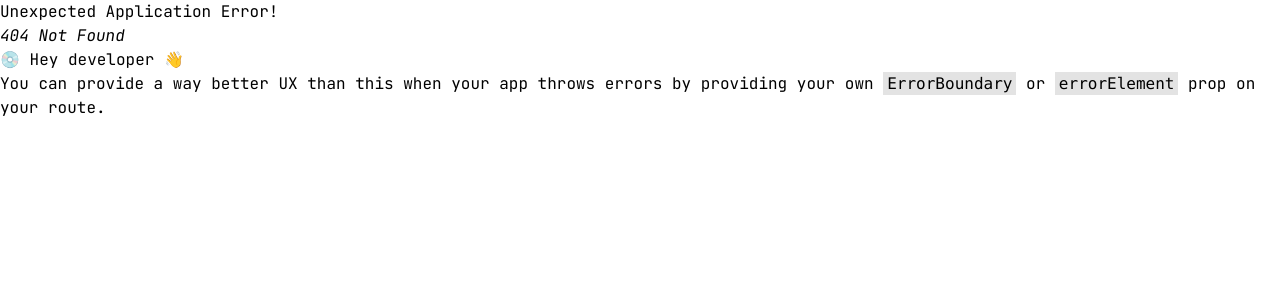
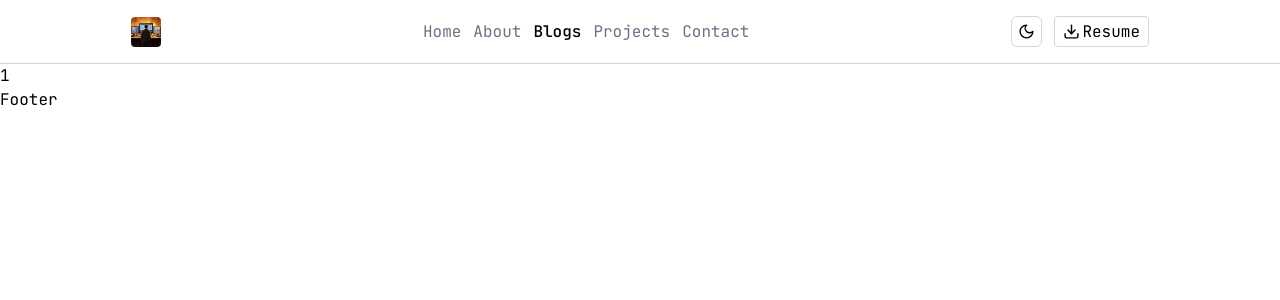
Before and after one commit to abhishekc2005/acportfolio, a React (Vite) app: page /blogs/1 in a window 1280 px wide. Before the commit this address had no page. Shown: the top 300 px of the page. Built offline with nearby package versions, Linux system fonts and the light colour scheme.

Commit message:
blogs section

```diff
--- a/package.json
+++ b/package.json
@@ -10,6 +10,8 @@
     "preview": "vite preview"
   },
   "dependencies": {
+    "@portabletext/react": "^3.2.1",
+    "@sanity/client": "^7.3.0",
     "@tailwindcss/vite": "^4.1.7",
     "lucide-react": "^0.511.0",
     "react": "^19.1.0",
--- a/src/components/Navbar.jsx
+++ b/src/components/Navbar.jsx
@@ -8,7 +8,7 @@ const Navbar = () => {
   return (
     <header className="flex flex-row h-16 sticky top-0 bg-white/70 backdrop-blur-sm border-b border-gray-300 items-center justify-around">
       <Link to="/">
-      <img src={LogoImage} alt="logo" className="w-[30px] rounded" />
+        <img src={LogoImage} alt="logo" className="w-[30px] rounded" />
       </Link>
       <nav>
         <ul className="flex flex-row gap-3 text-gray-500">
@@ -16,7 +16,9 @@ const Navbar = () => {
             <NavLink
               to="/"
               className={({ isActive }) =>
-                `hover:text-blue-500 ${isActive ? "text-black font-medium" : ""}`
+                `hover:text-blue-500 ${
+                  isActive ? "text-black font-medium" : ""
+                }`
               }
             >
               Home
@@ -26,7 +28,9 @@ const Navbar = () => {
             <NavLink
               to="/about"
               className={({ isActive }) =>
-                `hover:text-blue-500 ${isActive ? "text-black font-medium" : ""}`
+                `hover:text-blue-500 ${
+                  isActive ? "text-black font-medium" : ""
+                }`
               }
             >
               About
@@ -34,9 +38,23 @@ const Navbar = () => {
           </li>
           <li>
             <NavLink
+              to="/blogs"
+              className={({ isActive }) =>
+                `hover:text-blue-500 ${
+                  isActive ? "text-black font-medium" : ""
+                }`
+              }
+            >
+              Blogs
+            </NavLink>
+          </li>
+          <li>
+            <NavLink
               to="/projects"
               className={({ isActive }) =>
-                `hover:text-blue-500 ${isActive ? "text-black font-medium" : ""}`
+                `hover:text-blue-500 ${
+                  isActive ? "text-black font-medium" : ""
+                }`
               }
             >
               Projects
@@ -46,7 +64,9 @@ const Navbar = () => {
             <NavLink
               to="/contact"
               className={({ isActive }) =>
-                `hover:text-blue-500 ${isActive ? "text-black font-medium" : ""}`
+                `hover:text-blue-500 ${
+                  isActive ? "text-black font-medium" : ""
+                }`
               }
             >
               Contact
@@ -54,13 +74,13 @@ const Navbar = () => {
           </li>
         </ul>
       </nav>
-      <div className="flex flex-row">
-        <button className="border cursor-pointer">
-          <Moon />
+      <div className="flex flex-row gap-3">
+        <button className="border cursor-pointer rounded-md border-gray-300 px-1.5 py-1.5">
+          <Moon size={17} strokeWidth={2} />
           {/* <Sun /> */}
         </button>
-        <a href="" className="flex flex-row border">
-          <Download /> <span>Resume</span>
+        <a href="" className="flex flex-row border rounded border-gray-300 px-2 justify-center items-center gap-0.5">
+          <Download size={17} strokeWidth={2} /> <span>Resume</span>
         </a>
       </div>
     </header>
--- a/src/main.jsx
+++ b/src/main.jsx
@@ -7,6 +7,8 @@ import Home from "./pages/Home.jsx";
 import About from "./pages/About.jsx";
 import Projects from "./pages/Projects.jsx";
 import Contact from "./pages/Contact.jsx";
+import Blogs from "./pages/Blogs.jsx";
+import SingleBlog from "./pages/SingleBlog.jsx";
 
 const router = createBrowserRouter([
   {
@@ -20,6 +22,19 @@ const router = createBrowserRouter([
       {
         path: "about",
         Component: About,
+      },
+      {
+        path: "blogs",
+        children: [
+          {
+            path: "",
+            Component: Blogs
+          },
+          {
+            path: ":slug",
+            Component: SingleBlog,
+          },
+        ],
       },
       {
         path: "projects",
--- /dev/null
+++ b/src/pages/Blogs.jsx
@@ -0,0 +1,54 @@
+import { useEffect, useState } from "react";
+import { Link } from "react-router";
+import sanityClient from "../sanityClient";
+import {PortableText} from '@portabletext/react'
+
+export default function AllPosts() {
+  const [allPostsData, setAllPosts] = useState(null);
+
+  useEffect(() => {
+    sanityClient
+      .fetch(
+        `*[_type == "blogs"]{
+          Title,
+          Slug,
+          Date,
+          Tag,
+          body,
+          Image{
+            asset->{
+              url
+            }
+          }
+        }`
+      )
+      .then((data) => setAllPosts(data))
+      .catch(console.error);
+  }, []);
+
+  return (
+    <div>
+      <Link to="/">Back to Home</Link>
+      <h2 className="text-3xl">Blog Posts</h2>
+      <p>Thoughts, tutorials, and insights about technology and development.</p>
+      <div>
+        {allPostsData &&
+          allPostsData.map((post) => (
+            <Link to={post.Slug.current} key={post.Slug.current}>
+              <div>
+                <img
+                  src={post.Image.asset.url}
+                  alt={post.Title}
+                  className="w-40"
+                />
+                <p>{post.Tag}</p>
+                <p>{post.Date}</p>
+                <p>{post.Title}</p>
+                <PortableText value={post.body} />
+              </div>
+            </Link>
+          ))}
+      </div>
+    </div>
+  );
+}
--- /dev/null
+++ b/src/pages/SingleBlog.jsx
@@ -0,0 +1,11 @@
+import { useParams } from "react-router";
+
+const SingleBlog = () => {
+    const {slug} = useParams();
+
+  return (
+    <div>{slug}</div>
+  )
+}
+
+export default SingleBlog
--- /dev/null
+++ b/src/sanityClient.js
@@ -0,0 +1,8 @@
+import {createClient} from '@sanity/client'
+
+export default createClient({
+    projectId: 'e38g1hn4',
+    dataset: 'production',
+    apiVersion: '2025-02-06',
+    useCdn: false,
+})
```
Also changed, not shown: 2 other files (tests, documents, lock files or other folders).
